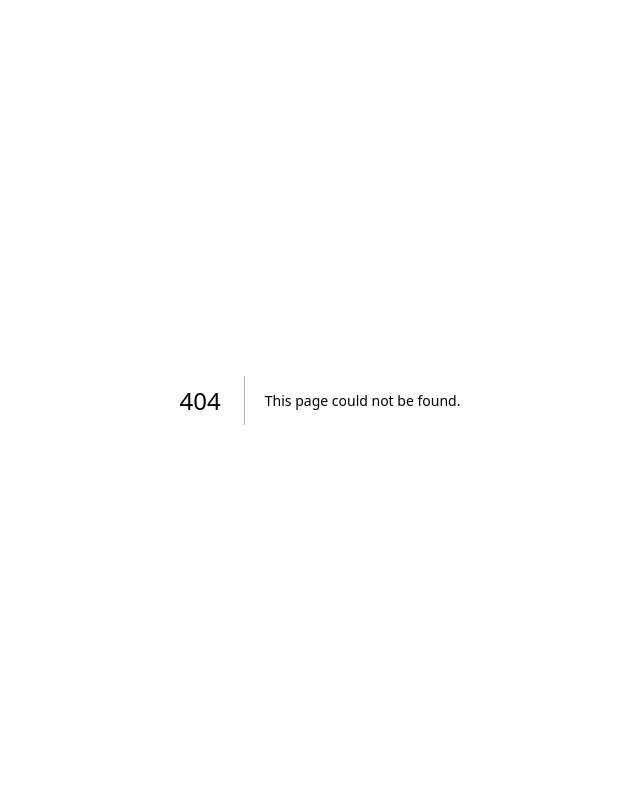
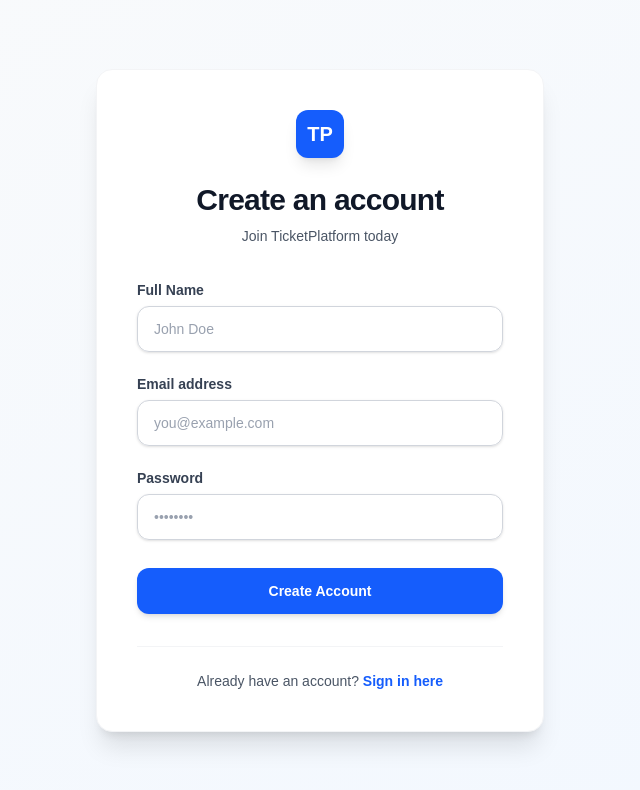
Before and after one commit to yassine-cloud/Ticket-Management-Platform, a Next.js app in the folder front/: page /auth/register in a window 1280 px wide. Before the commit this address had no page. Shown: the top 790 px of the page, without its empty margins (320-960 px from the left). Built offline with nearby package versions, Linux system fonts and the light colour scheme.

Commit message:
auth pages

```diff
--- /dev/null
+++ b/front/app/auth/login/page.tsx
@@ -0,0 +1,65 @@
+import React from 'react';
+import Link from 'next/link';
+
+export default function LoginPage() {
+  return (
+    <div className="min-h-screen flex items-center justify-center bg-gradient-to-br from-gray-50 to-blue-50/80 py-12 px-4 sm:px-6 lg:px-8">
+      <div className="max-w-md w-full space-y-8 bg-white p-10 rounded-2xl shadow-xl border border-gray-100">
+        <div>
+          <div className="mx-auto h-12 w-12 bg-blue-600 rounded-xl shadow-lg flex items-center justify-center">
+            <span className="text-white font-bold text-xl">TP</span>
+          </div>
+          <h2 className="mt-6 text-center text-3xl font-extrabold text-gray-900 tracking-tight">
+            Welcome back
+          </h2>
+          <p className="mt-2 text-center text-sm text-gray-600">
+            Sign in to your account to continue
+          </p>
+        </div>
+        <form className="mt-8 space-y-6">
+          <div className="space-y-5">
+            <div>
+              <label className="text-sm font-semibold text-gray-700">Email address</label>
+              <input type="email" required className="mt-1 appearance-none relative block w-full px-4 py-3 border border-gray-300 placeholder-gray-400 text-gray-900 rounded-xl focus:outline-none focus:ring-2 focus:ring-blue-500 focus:border-blue-500 sm:text-sm transition-all shadow-sm" placeholder="you@example.com" />
+            </div>
+            <div>
+              <label className="text-sm font-semibold text-gray-700">Password</label>
+              <input type="password" required className="mt-1 appearance-none relative block w-full px-4 py-3 border border-gray-300 placeholder-gray-400 text-gray-900 rounded-xl focus:outline-none focus:ring-2 focus:ring-blue-500 focus:border-blue-500 sm:text-sm transition-all shadow-sm" placeholder="••••••••" />
+            </div>
+          </div>
+
+          <div className="flex items-center justify-between">
+            <div className="flex items-center">
+              <input id="remember-me" name="remember-me" type="checkbox" className="h-4 w-4 text-blue-600 focus:ring-blue-500 border-gray-300 rounded cursor-pointer transition-colors" />
+              <label htmlFor="remember-me" className="ml-2 block text-sm text-gray-900 cursor-pointer select-none">
+                Remember me
+              </label>
+            </div>
+            <div className="text-sm">
+              <a href="#" className="font-semibold text-blue-600 hover:text-blue-500 transition-colors">
+                Forgot your password?
+              </a>
+            </div>
+          </div>
+
+          <div>
+            <Link href="/dashboard">
+                <button type="button" className="group relative w-full flex justify-center py-3 px-4 border border-transparent text-sm font-semibold rounded-xl text-white bg-blue-600 hover:bg-blue-700 focus:outline-none focus:ring-2 focus:ring-offset-2 focus:ring-blue-500 transition-all shadow-md hover:shadow-lg">
+                Sign in
+                </button>
+            </Link>
+          </div>
+        </form>
+
+        <div className="mt-8 pt-6 border-t border-gray-100 text-center">
+          <p className="text-sm text-gray-600">
+            Don't have an account?{' '}
+            <Link href="/auth/register" className="font-semibold text-blue-600 hover:text-blue-500 hover:underline transition-all">
+              Sign up now
+            </Link>
+          </p>
+        </div>
+      </div>
+    </div>
+  );
+}
--- /dev/null
+++ b/front/app/auth/register/page.tsx
@@ -0,0 +1,53 @@
+import React from 'react';
+import Link from 'next/link';
+
+export default function RegisterPage() {
+  return (
+    <div className="min-h-screen flex items-center justify-center bg-gradient-to-br from-gray-50 to-blue-50/80 py-12 px-4 sm:px-6 lg:px-8">
+      <div className="max-w-md w-full space-y-8 bg-white p-10 rounded-2xl shadow-xl border border-gray-100">
+        <div>
+          <div className="mx-auto h-12 w-12 bg-blue-600 rounded-xl shadow-lg flex items-center justify-center">
+            <span className="text-white font-bold text-xl">TP</span>
+          </div>
+          <h2 className="mt-6 text-center text-3xl font-extrabold text-gray-900 tracking-tight">
+            Create an account
+          </h2>
+          <p className="mt-2 text-center text-sm text-gray-600">
+            Join TicketPlatform today
+          </p>
+        </div>
+        <form className="mt-8 space-y-5">
+          <div>
+            <label className="text-sm font-semibold text-gray-700">Full Name</label>
+            <input type="text" required className="mt-1 appearance-none relative block w-full px-4 py-3 border border-gray-300 placeholder-gray-400 text-gray-900 rounded-xl focus:outline-none focus:ring-2 focus:ring-blue-500 focus:border-blue-500 sm:text-sm transition-all shadow-sm" placeholder="John Doe" />
+          </div>
+          <div>
+            <label className="text-sm font-semibold text-gray-700">Email address</label>
+            <input type="email" required className="mt-1 appearance-none relative block w-full px-4 py-3 border border-gray-300 placeholder-gray-400 text-gray-900 rounded-xl focus:outline-none focus:ring-2 focus:ring-blue-500 focus:border-blue-500 sm:text-sm transition-all shadow-sm" placeholder="you@example.com" />
+          </div>
+          <div>
+            <label className="text-sm font-semibold text-gray-700">Password</label>
+            <input type="password" required className="mt-1 appearance-none relative block w-full px-4 py-3 border border-gray-300 placeholder-gray-400 text-gray-900 rounded-xl focus:outline-none focus:ring-2 focus:ring-blue-500 focus:border-blue-500 sm:text-sm transition-all shadow-sm" placeholder="••••••••" />
+          </div>
+
+          <div className="pt-2">
+            <Link href="/dashboard">
+                <button type="button" className="group relative w-full flex justify-center py-3 px-4 border border-transparent text-sm font-semibold rounded-xl text-white bg-blue-600 hover:bg-blue-700 focus:outline-none focus:ring-2 focus:ring-offset-2 focus:ring-blue-500 transition-all shadow-md hover:shadow-lg">
+                Create Account
+                </button>
+            </Link>
+          </div>
+        </form>
+
+        <div className="mt-8 pt-6 border-t border-gray-100 text-center">
+          <p className="text-sm text-gray-600">
+            Already have an account?{' '}
+            <Link href="/auth/login" className="font-semibold text-blue-600 hover:text-blue-500 hover:underline transition-all">
+              Sign in here
+            </Link>
+          </p>
+        </div>
+      </div>
+    </div>
+  );
+}
```
